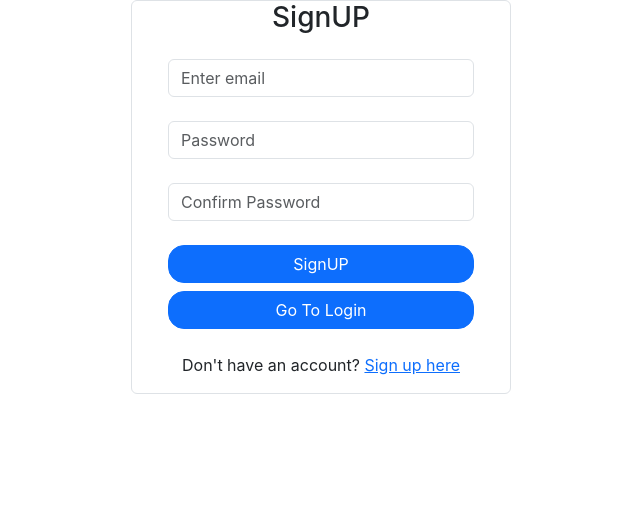
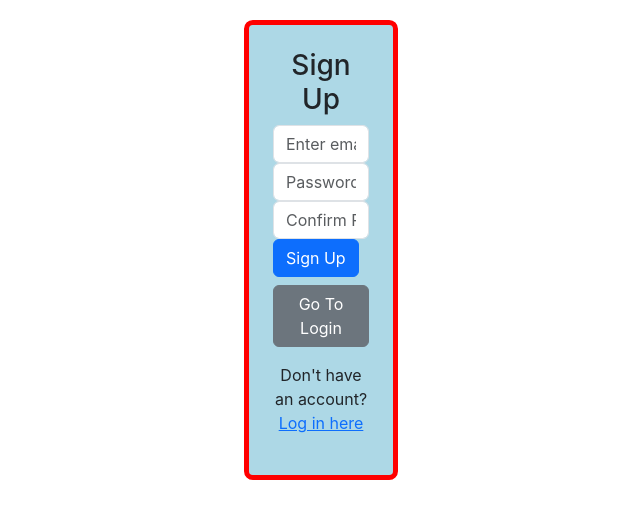
Before and after one commit to aravindtitle/client-mail-box, a React (Create React App) app: page / in a window 1280 px wide. Shown: the top 518 px of the page, without its empty margins (319-959 px from the left). Built offline with nearby package versions, Linux system fonts and the light colour scheme; the HTML template or start-up script is replaced by a standard one.

Commit message:
Read Messages properly

```diff
--- a/src/Components/Auth/Auth.js
+++ b/src/Components/Auth/Auth.js
@@ -1,4 +1,5 @@
 import React, { useRef, useState } from "react";
+import { Container, Row, Col, Form, Button } from "react-bootstrap";
 
 const Auth = ({ handleLogin }) => {
   const [SIGNUP, signUpHandler] = useState(false);
@@ -7,27 +8,20 @@ const Auth = ({ handleLogin }) => {
   const confirmPassword = useRef();
 
   const modeHandler = () => {
-    signUpHandler((value) => {
-      return !value;
-    });
+    signUpHandler((value) => !value);
   };
 
-  function submitHandler(event) {
+  async function submitHandler(event) {
     event.preventDefault();
-    console.log(Email.current.value);
-    console.log(Password.current.value);
-    // console.log(confirmPassword.current.value);
     let url;
     if (!SIGNUP) {
-      console.log("This was signup brother");
       url =
         "https://identitytoolkit.googleapis.com/v1/accounts:signUp?key=AIzaSyATlRMmgZhx_d86BZAvGHprgCUO2Nxo6ck";
     } else {
-      console.log("Sign in brother");
-      url = `https://identitytoolkit.googleapis.com/v1/accounts:signInWithPassword?key=AIzaSyATlRMmgZhx_d86BZAvGHprgCUO2Nxo6ck`;
+      url =
+        "https://identitytoolkit.googleapis.com/v1/accounts:signInWithPassword?key=AIzaSyATlRMmgZhx_d86BZAvGHprgCUO2Nxo6ck";
     }
 
-    const signUpHandler = async () => {
     const response = await fetch(url, {
       method: "POST",
       headers: {
@@ -45,83 +39,84 @@ const Auth = ({ handleLogin }) => {
     }
     const data = await response.json();
 
-      console.log(data);
     handleLogin(data.idToken);
-    };
+  }
 
-    signUpHandler();
-  }
   return (
-    <>
-      <div className="container">
-        <div className="row justify-content-center">
-          <div className="col-md-4 border border-1 rounded ">
-            <h3 className="text-center ">{SIGNUP ? "Login" : "SignUP"}</h3>
-            <form onSubmit={submitHandler}>
-              <div className="form-group m-4 ">
-                <input
+    <Container
+      style={{
+        height: "100vh",
+        display: "flex",
+        justifyContent: "center",
+        alignItems: "center",
+      }}
+    >
+      <Row className="justify-content-center">
+        <Col xs={12} sm={9} md={7} lg={6}>
+          <div
+            className="p-4"
+            style={{
+              marginTop: "-300px", // Adjust this value to control the box length
+              borderWidth: "5px",
+              padding: "100px",
+              backgroundColor: "lightblue",
+              border: "5px solid red",
+              borderRadius: "0.55rem",
+            }}
+          >
+            <h3 className="text-center">{SIGNUP ? "Login" : "Sign Up"}</h3>
+            <Form onSubmit={submitHandler}>
+              <Form.Group controlId="formBasicEmail">
+                <Form.Control
                   ref={Email}
                   type="email"
-                  className="form-control"
-                  id="exampleInputEmail1"
-                  aria-describedby="emailHelp"
                   placeholder="Enter email"
                   required
                 />
-              </div>
+              </Form.Group>
 
-              <div className="form-group m-4">
-                <input
+              <Form.Group controlId="formBasicPassword">
+                <Form.Control
                   ref={Password}
                   type="password"
-                  className="form-control"
-                  id="exampleInputPassword1"
                   placeholder="Password"
                   required
                 />
-              </div>
+              </Form.Group>
 
               {!SIGNUP && (
-                <div className="form-group m-4">
-                  <input
+                <Form.Group controlId="formBasicConfirmPassword">
+                  <Form.Control
                     ref={confirmPassword}
                     type="password"
-                    className="form-control"
-                    id="confirmPasword"
                     placeholder="Confirm Password"
                     required
                   />
-                </div>
+                </Form.Group>
               )}
 
-              <div className="form-group m-4">
-                <button
-                  type="submit"
-                  style={{ width: "100%" }}
-                  className="btn btn-primary btn-block rounded-4 "
+              <Button variant="primary" type="submit" block>
+                {SIGNUP ? "Login" : "Sign Up"}
+              </Button>
+              <Button
+                variant="secondary"
+                onClick={modeHandler}
+                block
+                className="mt-2"
               >
-                  {SIGNUP ? "Login" : "SignUP"}
-                </button>
-                <button
-                  type="button"
-                  onClick={modeHandler}
-                  style={{ width: "100%" }}
-                  className="btn btn-primary btn-block rounded-4 mt-2"
-                >
-                  <span>Go To </span>
-                  {SIGNUP ? "SignUP" : "Login"}
-                </button>
-              </div>
-            </form>
-            <div className="mt-3  ">
+                Go To {SIGNUP ? "Sign Up" : "Login"}
+              </Button>
+            </Form>
+            <div className="mt-3">
               <p className="text-center">
-                Don't have an account? <a href="/signup">Sign up here</a>
+                {SIGNUP ? "Already have an account?" : "Don't have an account?"}{" "}
+                <a href="/signup">{SIGNUP ? "Sign up here" : "Log in here"}</a>
               </p>
             </div>
           </div>
-        </div>
-      </div>
-    </>
+        </Col>
+      </Row>
+    </Container>
   );
 };
 
--- a/src/Components/Auth/Composer.js
+++ b/src/Components/Auth/Composer.js
@@ -6,6 +6,30 @@ const EmailComposer = () => {
   const subject = useRef();
   const body = useRef();
   const [showComposeForm, setShowComposeForm] = useState(false);
+  const [showInbox, setShowInbox] = useState(true); // New state to control Inbox visibility
+  const UID = localStorage.getItem("UID");
+
+  const markEmailAsRead = async (emailId) => {
+    // Update the email status as read in the Firebase database
+    try {
+      const response = await fetch(
+        `https://login-94bb8-default-rtdb.firebaseio.com/user/${UID}/email/${emailId}.json`,
+        {
+          method: "PATCH",
+          headers: {
+            "Content-Type": "application/json",
+          },
+          body: JSON.stringify({ read: true }),
+        }
+      );
+      if (!response.ok) {
+        throw new Error("Failed to mark email as read");
+      }
+      console.log("Email marked as read successfully!");
+    } catch (error) {
+      console.error("Error marking email as read:", error);
+    }
+  };
 
   const sendHandler = async (e) => {
     e.preventDefault();
@@ -13,13 +37,12 @@ const EmailComposer = () => {
       To: email.current.value,
       subject: subject.current.value,
       message: body.current.value,
+      read: false, // Assuming the sent email is unread by default
     };
-    console.log(composer);
 
     try {
-      const userId = "";
       const response = await fetch(
-        `https://login-94bb8-default-rtdb.firebaseio.com/users/${userId}/email.json`,
+        `https://login-94bb8-default-rtdb.firebaseio.com/user/${UID}/email.json`,
         {
           method: "POST",
           headers: {
@@ -31,11 +54,9 @@ const EmailComposer = () => {
 
       if (response.ok) {
         console.log("Email sent successfully!");
-        // Optionally, you can reset the form here if needed
         email.current.value = "";
         subject.current.value = "";
         body.current.value = "";
-        setShowComposeForm(false); // Hide the compose form after sending email
       } else {
         console.error("Failed to send email.");
       }
@@ -44,13 +65,22 @@ const EmailComposer = () => {
     }
   };
 
+  const toggleInboxVisibility = () => {
+    setShowInbox((prevState) => !prevState);
+    setShowComposeForm(false); // Ensure the compose form is closed when toggling the Inbox visibility
+  };
+
   return (
     <div>
-      {!showComposeForm ? (
-        <button variant="primary" onClick={() => setShowComposeForm(true)}>
-          Compose
+      <div>
+        <button
+          variant="primary"
+          onClick={() => setShowComposeForm((prevState) => !prevState)} // Toggle the compose form visibility
+        >
+          {showComposeForm ? "Close Compose" : "Compose"}
         </button>
-      ) : (
+      </div>
+      {showComposeForm && ( // Render the compose form only if showComposeForm is true
         <form onSubmit={sendHandler}>
           <label>To:</label>
           <input type="email" name="email" ref={email} required />
@@ -65,7 +95,9 @@ const EmailComposer = () => {
         </form>
       )}
       <div>
-        <Inbox />
+        {showInbox && ( // Render the inbox only if showInbox is true
+          <Inbox userId={UID} markEmailAsRead={markEmailAsRead} />
+        )}
       </div>
     </div>
   );
--- a/src/Components/Pages/Home.js
+++ b/src/Components/Pages/Home.js
@@ -13,7 +13,7 @@ const Home = () => {
   }, []);
 
   const handleLogin = (token, userId) => {
-    console.log("User ID:", userId); // Check if userId is received correctly
+    // Check if userId is received correctly
     setIdToken(token);
     setSenderId(userId); // Set the senderId state after authentication
   };
@@ -23,7 +23,7 @@ const Home = () => {
       {idtoken ? (
         <>
           <Welcome />
-          <EmailComposer senderId={senderId} /> {/* Pass senderId as a prop */}
+          <EmailComposer UID={senderId} /> {/* Pass senderId as a prop */}
         </>
       ) : (
         <Auth handleLogin={handleLogin} />
```
Also changed, not shown: src/Components/Auth/Firebase.js (+8 -8 lines), src/Components/Auth/Inbox.js (+81 -12 lines). Lines whose indentation alone changed are shown as unchanged.
